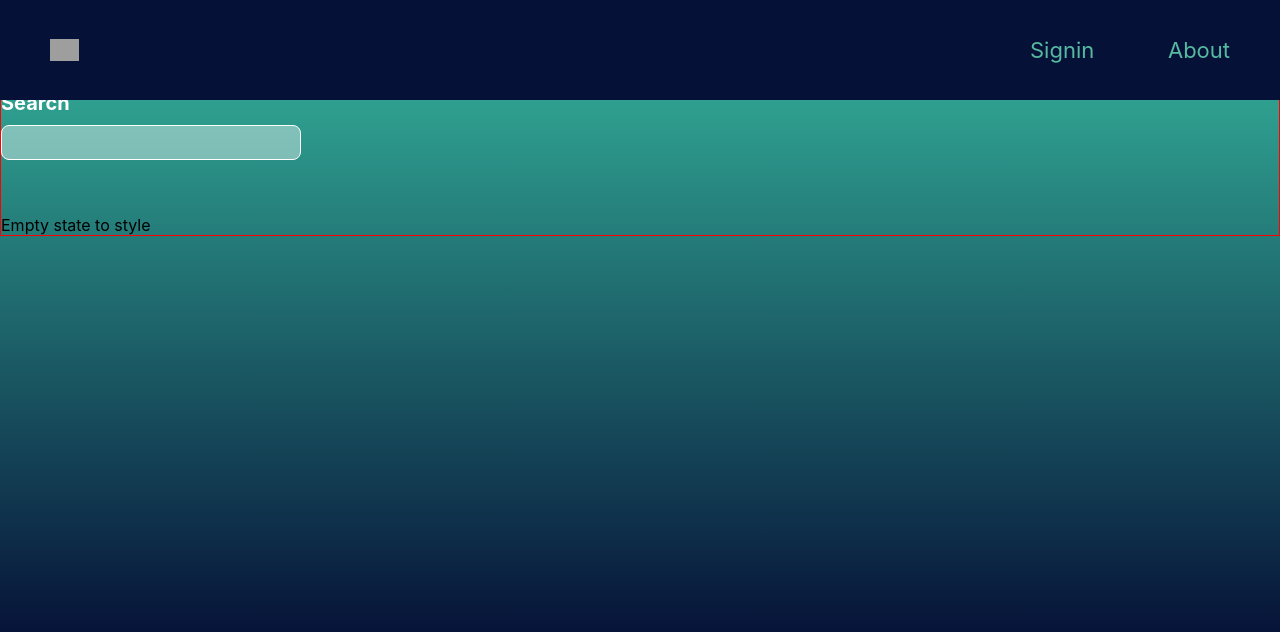
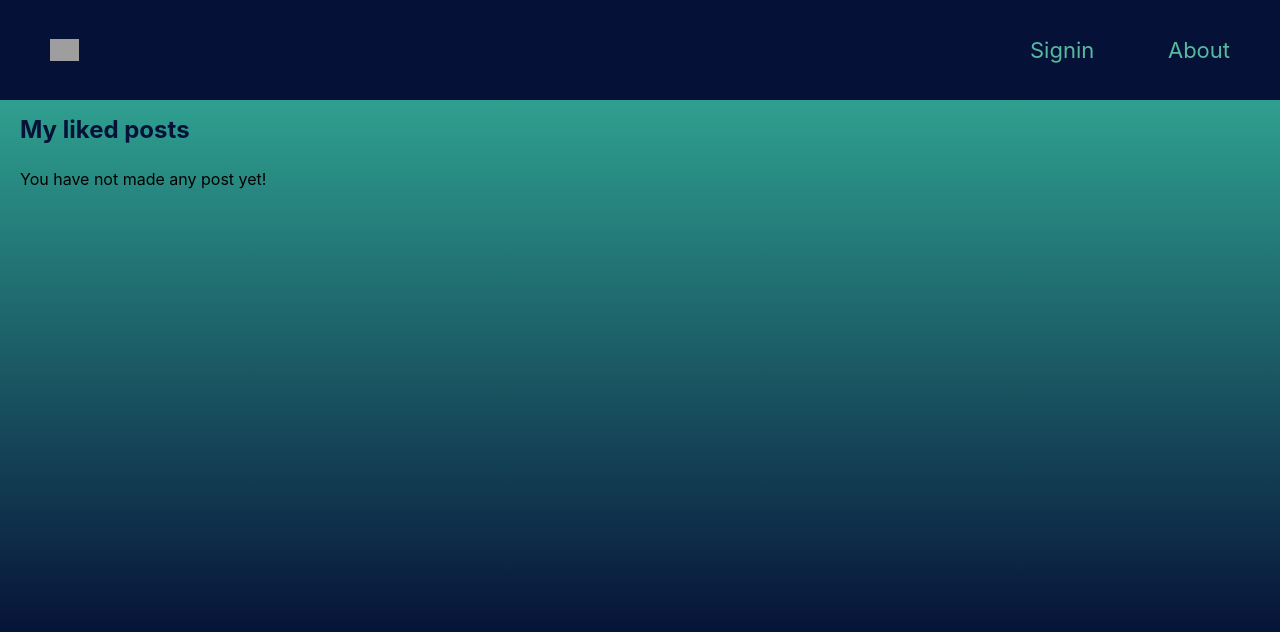
Before and after one commit to themisk84/project-final, a React (Create React App) app in the folder frontend/: page /user in a window 1280 px wide. Shown: the top 632 px of the page. Built offline with nearby package versions, Linux system fonts and the light colour scheme; grey boxes are pictures that could not be loaded.

Commit message:
added styling for the posts on the user page

```diff
--- a/frontend/src/pages/UserPage.js
+++ b/frontend/src/pages/UserPage.js
@@ -1,55 +1,99 @@
-import React from "react";
-import styled from "styled-components";
-import { useSelector } from "react-redux";
+import React from 'react'
+import styled from 'styled-components'
+import { useSelector } from 'react-redux'
 
-import Searchbar from "components/Searchbar";
-import AttractionCards from "components/AttractionCards";
+import { FaRegCompass } from 'react-icons/fa'
 
 const UserPage = () => {
-  // const [form, setForm] = useState(false);
-  const username = useSelector((store) => store.user.username);
-  const userId = useSelector((store) => store.user.userId);
-  console.log(userId);
-
-  // const addForm = useSelector((store) => store.user.form);
+  const userId = useSelector((store) => store.user.userId)
+  console.log(userId)
 
   const myPosts = useSelector((store) =>
-    store.sightseeing.sightseeings.filter((item) => item.user._id === userId)
-  );
-  console.log(myPosts);
-
-  // const handleForm = () => {
-  //   setForm(true);
-  // };
+    store.sightseeing.sightseeings.filter((item) => item.user._id === userId),
+  )
+  console.log(myPosts)
 
   return (
-    <MainContainer>
-      <Searchbar />
-      {myPosts.length === 0 ? (
-        <div>Empty state to style</div>
-      ) : (
-        <AttractionContainer>
-          {myPosts &&
-            myPosts.map((item) => (
-              <AttractionCards item={item} key={item._id} />
-            ))}
-        </AttractionContainer>
-      )}
-    </MainContainer>
-  );
-};
+    <>
+      <AttractionContainer>
+        <StyledHeadline>My liked posts</StyledHeadline>
+        {myPosts.length === 0 && <div>You have not made any post yet!</div>}
 
-export default UserPage;
+        {myPosts.map((item) => {
+          return (
+            <PostWrapper key={item._id}>
+              <ImageContainer image={item.imageUrl} />
+              <InfoContainer>
+                <ActivityName>{item.name}</ActivityName>
+                <InfoWrapper>
+                  <FaRegCompass
+                    style={{
+                      marginRight: '6',
+                      height: '14',
+                    }}
+                  />
+                  <p
+                    style={{
+                      fontSize: '14px',
+                      fontStyle: 'italic',
+                    }}>
+                    {item.location}
+                  </p>
+                </InfoWrapper>
+                <InfoWrapper>
+                  <p>Category:</p>
+                  <p style={{ marginLeft: 5 }}>{item.category}</p>
+                </InfoWrapper>
+              </InfoContainer>
+            </PostWrapper>
+          )
+        })}
+      </AttractionContainer>
+    </>
+  )
+}
 
-const MainContainer = styled.div`
-  margin-top: 70px;
-  border: 1px solid red;
-`;
+export default UserPage
 
 const AttractionContainer = styled.div`
   display: flex;
   flex-direction: column;
+  padding: 20px;
+  width: 100%;
+  margin-top: 70px;
+`
+const StyledHeadline = styled.h2`
+  margin: 0;
+  color: #061137;
+  margin: 25px 0;
+`
+const PostWrapper = styled.div`
+  border-radius: 20px;
+  width: 100%;
+  height: 150px;
+  margin-bottom: 20px;
+  overflow: hidden;
+  display: flex;
+  background-color: white;
+`
+const ImageContainer = styled.div`
+  height: 100%;
+  width: 45%;
+  background-image: ${(props) => `url(${props.image})`};
+  background-size: cover;
+  background-position: center;
+`
+const InfoContainer = styled.div`
+  background-color: white;
+  border-radius: 20px;
+  margin-left: -20px;
+  padding: 15px;
+`
+const ActivityName = styled.h3`
+  margin: 0;
+  margin-top: 10px;
+`
+const InfoWrapper = styled.div`
+  display: flex;
   align-items: center;
-  padding: 100px;
-  background-color: white;
-`;
+`
```
Also changed, not shown: frontend/src/pages/MyPosts.js (deleted, +0 -100 lines).
